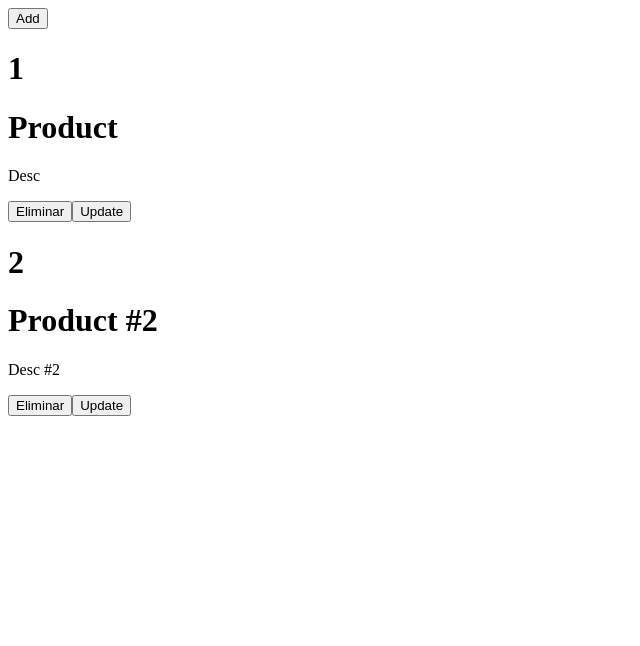
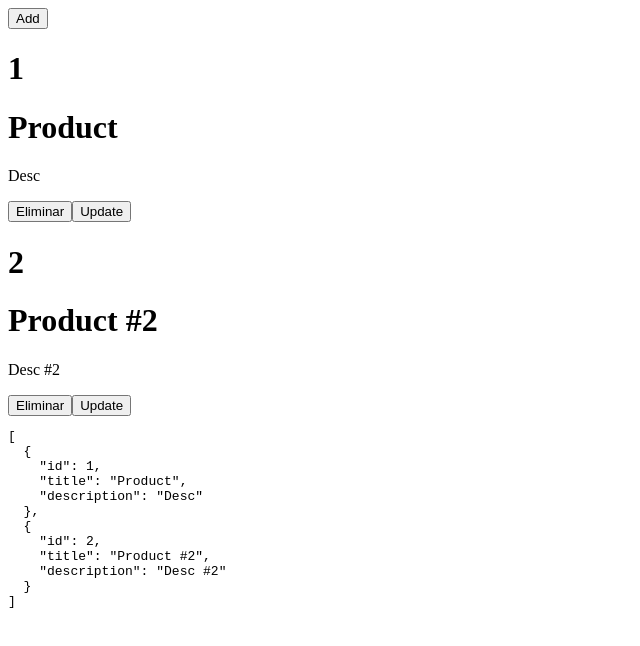
Before and after one commit to Dans182/Mini-Apps-useState, a React (Create React App) app: page / in a window 1280 px wide. Shown: the top 646 px of the page, without its empty margins (0-640 px from the left). Built offline with nearby package versions, Linux system fonts and the light colour scheme.

Commit message:
terminado

```diff
--- a/src/shoppingCart.js
+++ b/src/shoppingCart.js
@@ -20,12 +20,9 @@ const ShoppingCart = () => {
   };
 
   const updateProduct = (editProduct) => {
-
-    const changedCart = cart.map(product => (
-      product.id === editProduct.id
-      ? editProduct
-      : product
-    ));
+    const changedCart = cart.map((product) =>
+      product.id === editProduct.id ? editProduct : product
+    );
     setCart(changedCart);
   };
 
@@ -41,9 +38,6 @@ const ShoppingCart = () => {
       >
         Add
       </button>
-
-
-
 
       {cart.map((product) => (
         <div key={product.id}>
@@ -64,6 +58,8 @@ const ShoppingCart = () => {
           </button>
         </div>
       ))}
+
+      <pre>{JSON.stringify(cart, null, 2)}</pre>
     </div>
   );
 };
```
Lines whose indentation alone changed are shown as unchanged.
